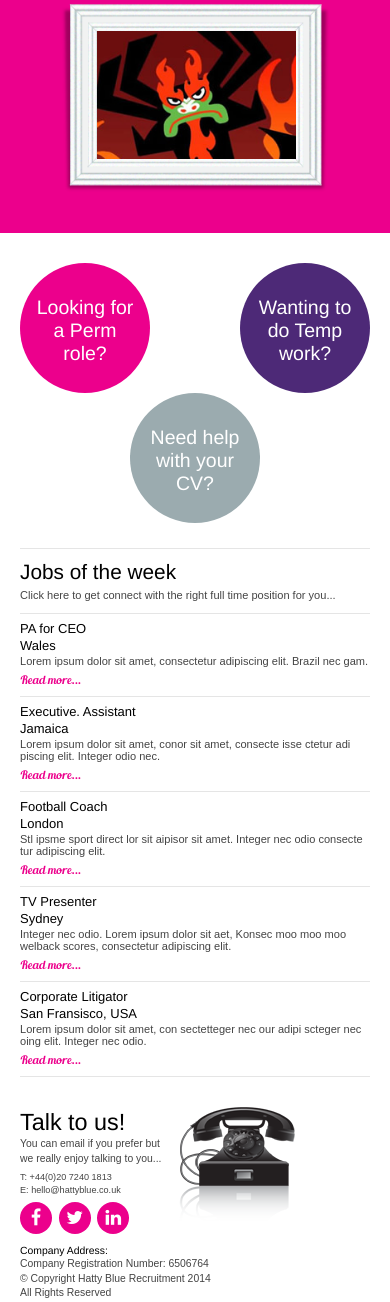
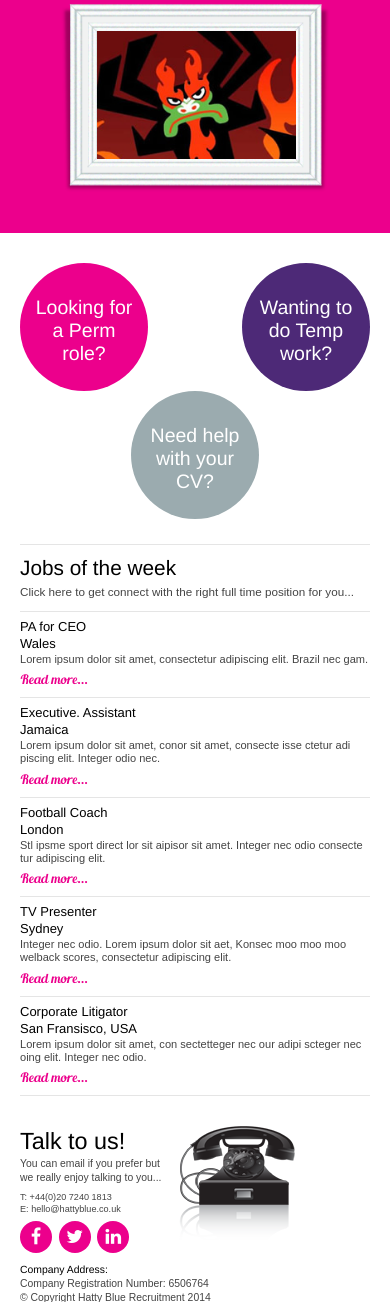
Before and after one commit to Gunzalez/hattyblue, a PHP site: page / in a window 390 px wide. Shown: the part 562-1864 px from the top of the page. Run offline with PHP 8.4, Linux system fonts and the light colour scheme; some libraries are stand-ins or nearby versions.

Commit message:
Minor code refactor. Minor font adjustments Timesheet update

```diff
--- a/css/hattyblue.css
+++ b/css/hattyblue.css
@@ -251,9 +251,10 @@ img {
             color: #000000; }
           .page .body .text-links ul li span.job-details {
             font-size: 0.85em;
-            padding-bottom: 5px; }
+            padding-bottom: 5px;
+            line-height: 120%; }
         .page .body .text-links ul li a {
-          font-size: 0.9em;
+          font-size: 1.0em;
           display: block;
           padding: 0 7px;
           color: #ec008c;
@@ -269,7 +270,8 @@ img {
           .page .body .text-links ul li.text-links-title span {
             padding: 0 7px 5px 0; }
             .page .body .text-links ul li.text-links-title span.subtitle {
-              font-size: 0.85em; }
+              font-size: 0.85em;
+              line-height: 120%; }
     .page .body .read-more {
       font-family: "blenda_scriptregular"; }
   .page .footer .footer-text {
@@ -381,8 +383,8 @@ img {
         width: 220px; }
         .page .footer .footer-text .footer-text-right h3 {
           font-weight: normal;
-          font-size: 1.8em;
-          padding: 0; }
+          font-size: 1.4em;
+          padding: 4px 0 0 0; }
         .page .footer .footer-text .footer-text-right address,
         .page .footer .footer-text .footer-text-right p {
           font-size: 0.8em;
@@ -476,7 +478,7 @@ img {
           .page .body .text-links ul li.text-links-title span {
             padding: 0 0 5px 0; }
             .page .body .text-links ul li.text-links-title span.subtitle {
-              font-size: 0.85em; }
+              font-size: 0.9em; }
   .page .footer {
     padding: 0 30px; }
     .page .footer .footer-text {
@@ -526,7 +528,7 @@ img {
       -o-transition: height 0.5s;
       transition: height 0.5s; }
     .page .header .navigation.displayed {
-      height: 178px;
+      height: 180px;
       -webkit-transition: height 0.5s;
       -moz-transition: height 0.5s;
       -o-transition: height 0.5s;
@@ -594,8 +596,8 @@ img {
   .page .body {
     margin: 30px 20px; }
     .page .body .big-links .circle {
-      width: 130px;
-      height: 130px; }
+      width: 128px;
+      height: 128px; }
       .page .body .big-links .circle span.title {
         padding-top: 1px; }
       .page .body .big-links .circle span.subtitle {
--- a/scss/hattyblue.scss
+++ b/scss/hattyblue.scss
@@ -361,11 +361,12 @@ img {
                         &.job-details {
                             font-size: 0.85em;
                             padding-bottom: 5px;
+                            line-height: 120%;
                         }
                     }
 
                     a {
-                        font-size: 0.9em;
+                        font-size: 1.0em;
                         display: block;
                         padding: 0 7px;
                         color: $color1;
@@ -388,6 +389,7 @@ img {
 
                             &.subtitle {
                                 font-size: 0.85em;
+                                line-height: 120%;
                             }
                         }
 
@@ -581,8 +583,8 @@ img {
 
                     h3 {
                         font-weight: normal;
-                        font-size: 1.8em;
-                        padding: 0;
+                        font-size: 1.4em;
+                        padding: 4px 0 0 0;
                     }
 
                     address,
@@ -748,7 +750,7 @@ img {
                                 padding: 0 0 5px 0;
 
                                 &.subtitle {
-                                    font-size: 0.85em;
+                                    font-size: 0.9em;
                                 }
                             }
                         }
@@ -845,7 +847,7 @@ img {
                 }
 
                 &.displayed {
-                    height: 178px;
+                    height: 180px;
                     @include transitions-height();
                 }
                 /* --------- */
@@ -946,8 +948,8 @@ img {
             .big-links {
 
                 .circle {
-                    width: 130px;
-                    height: 130px;
+                    width: 128px;
+                    height: 128px;
 
                     span {
 
```
Also changed, not shown: timesheet.txt (+2 -7 lines).
